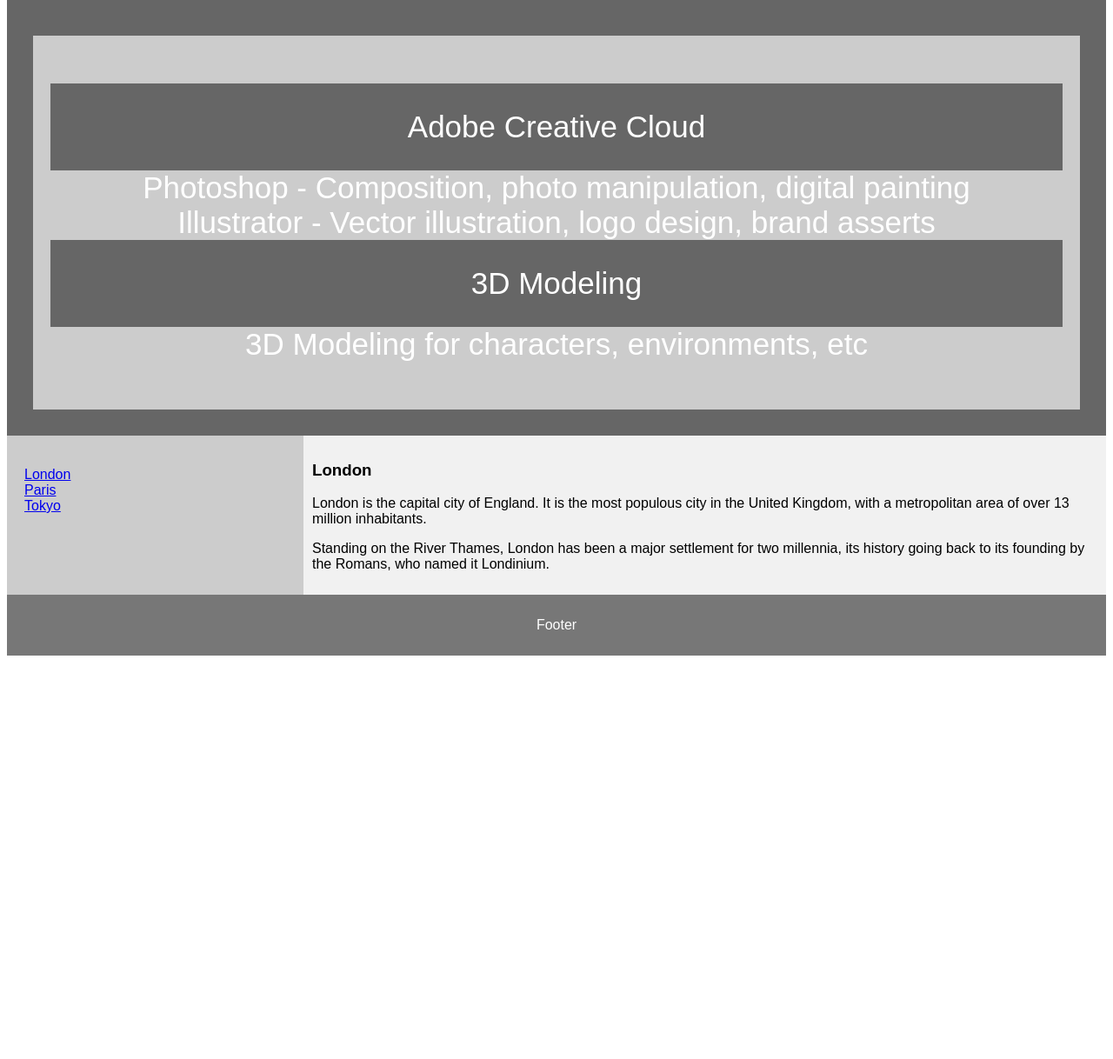
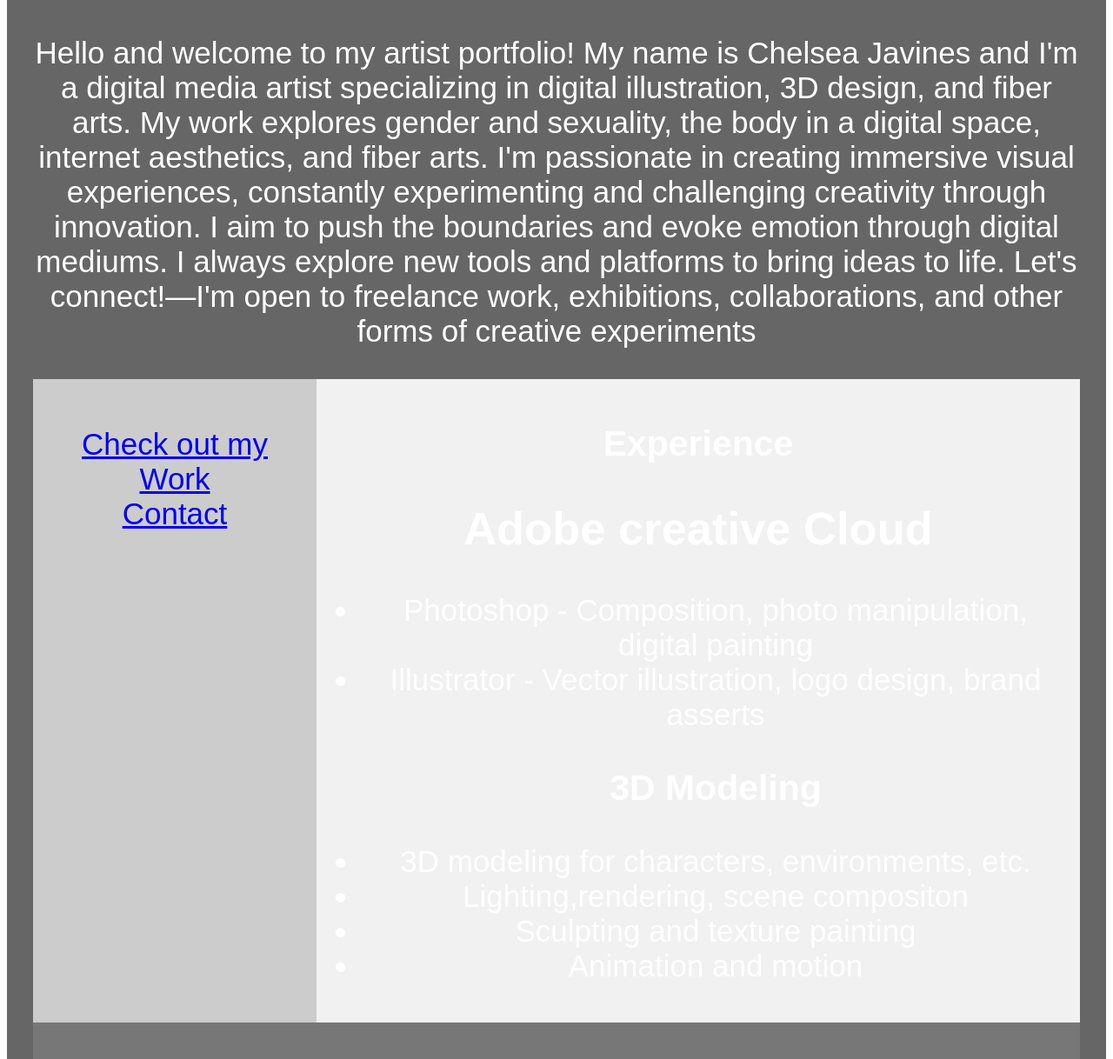
Before and after one commit to chelseajavines-tech/htmlportfolio, a plain HTML site: page index.html in a window 1280 px wide. Shown: the part 239-1457 px from the top of the page at 87% size. Before the commit the page ends 1001 px from the top, so only its background shows below. Drawn offline with Linux system fonts and the light colour scheme.

Commit message:
Update index.html

```diff
--- a/index.html
+++ b/index.html
@@ -76,31 +76,30 @@
 
 <header>
   <h2>About Me</h2>
-<section>
-  <nav>
-    <ul>
-      <header> Adobe Creative Cloud </header>
-      <li>Photoshop - Composition, photo manipulation, digital painting</li>
-      <li>Illustrator - Vector illustration, logo design, brand asserts</li>
-      <header>3D Modeling</header>
-      <li>3D Modeling for characters, environments, etc</li>
-    </ul>
-  </nav>
-</header>
+<p>Hello and welcome to my artist portfolio! My name is Chelsea Javines and I'm a digital media artist specializing in digital illustration, 3D design, and fiber arts. My work explores gender and sexuality, the body in a digital space, internet aesthetics, and fiber arts. I'm passionate in creating immersive visual experiences, constantly experimenting and challenging  creativity through innovation. I aim to push the boundaries and evoke emotion through digital mediums. I always explore new tools and platforms to bring ideas to life.
+
+Let's connect!—I'm open to freelance work, exhibitions, collaborations, and other forms of creative experiments</p>
 
 <section>
   <nav>
     <ul>
-      <li><a href="#">London</a></li>
-      <li><a href="#">Paris</a></li>
-      <li><a href="#">Tokyo</a></li>
+      <li><a href="#">Check out my Work</a></li>
+      <li><a href="#">Contact</a></li>
     </ul>
   </nav>
 
   <article>
-    <h1>London</h1>
-    <p>London is the capital city of England. It is the most populous city in the  United Kingdom, with a metropolitan area of over 13 million inhabitants.</p>
-    <p>Standing on the River Thames, London has been a major settlement for two millennia, its history going back to its founding by the Romans, who named it Londinium.</p>
+    <h1>Experience</h1>
+    <h2>Adobe creative Cloud</h2>
+   <ul>
+     <li>Photoshop - Composition, photo manipulation, digital painting</li>
+     <li>Illustrator - Vector illustration, logo design, brand asserts</li>
+     <h3>3D Modeling</h3>
+     <li>3D modeling for characters, environments, etc.</li>
+     <li>Lighting,rendering, scene compositon</li>
+     <li>Sculpting and texture painting</li>
+     <li>Animation and motion</li>
+   </ul>
   </article>
 </section>
 
```
